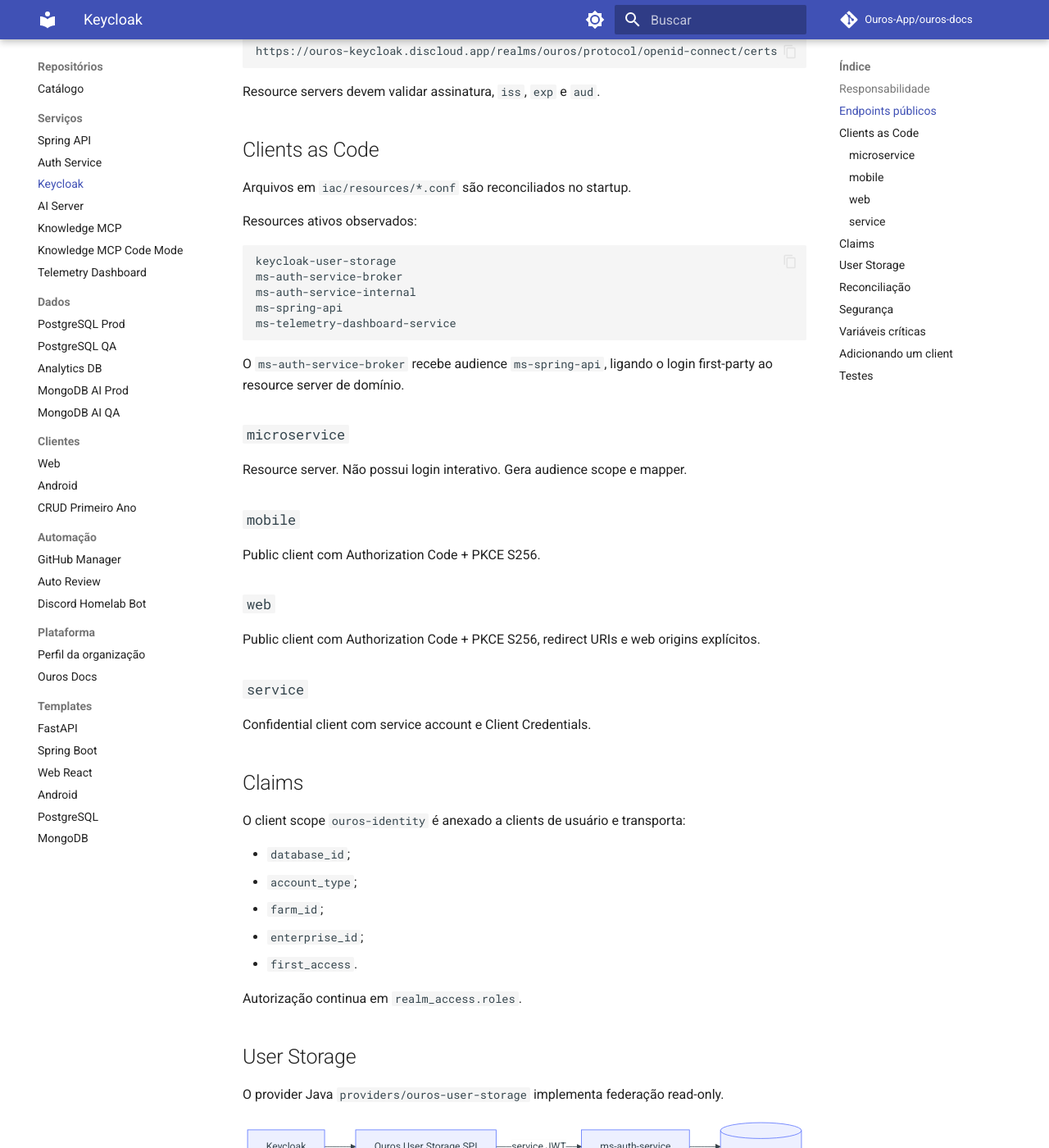
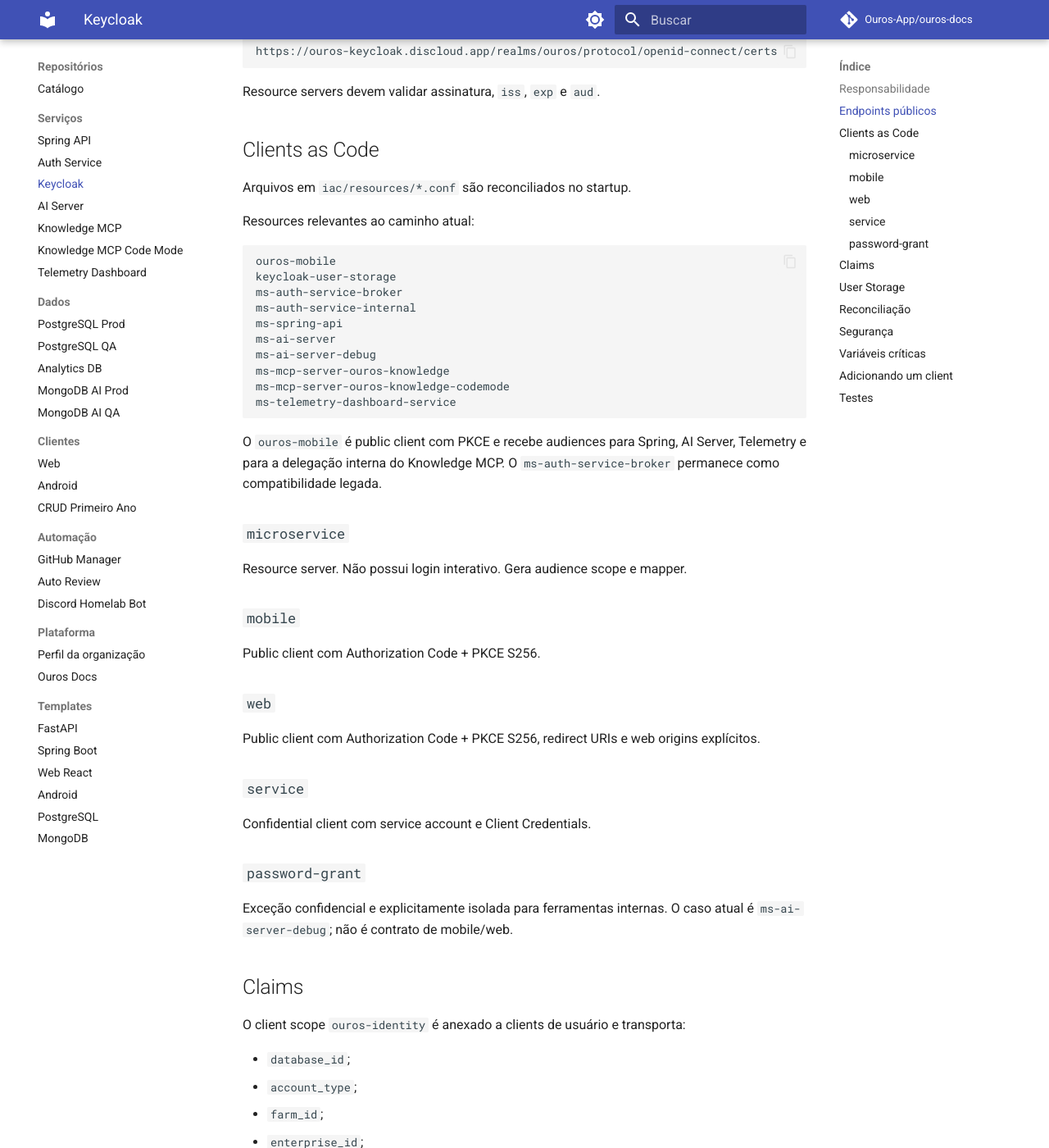
Before and after one commit to Ouros-App/ouros-docs, an MkDocs documentation site: the page built from docs/repositories/services/ouros-keycloak.md, in a window 1280 px wide and 1400 px high, scrolled down 973 px. Shown: the whole window at 82% size. Built offline with MkDocs 1.6.1 and Material for MkDocs 9.7.7, drawn with Linux system fonts in a browser that asks for light colours; comment, search, counter and statistics services are not loaded; some of the changed text lies outside the part shown.

Commit message:
docs: update Keycloak resources and mobile client

````diff
--- a/docs/repositories/services/ouros-keycloak.md
+++ b/docs/repositories/services/ouros-keycloak.md
@@ -43,17 +43,22 @@
 
 Arquivos em `iac/resources/*.conf` são reconciliados no startup.
 
-Resources ativos observados:
+Resources relevantes ao caminho atual:
 
 ```text
+ouros-mobile
 keycloak-user-storage
 ms-auth-service-broker
 ms-auth-service-internal
 ms-spring-api
+ms-ai-server
+ms-ai-server-debug
+ms-mcp-server-ouros-knowledge
+ms-mcp-server-ouros-knowledge-codemode
 ms-telemetry-dashboard-service
 ```
 
-O `ms-auth-service-broker` recebe audience `ms-spring-api`, ligando o login first-party ao resource server de domínio.
+O `ouros-mobile` é public client com PKCE e recebe audiences para Spring, AI Server, Telemetry e para a delegação interna do Knowledge MCP. O `ms-auth-service-broker` permanece como compatibilidade legada.
 
 ### `microservice`
 
@@ -70,6 +75,10 @@
 ### `service`
 
 Confidential client com service account e Client Credentials.
+
+### `password-grant`
+
+Exceção confidencial e explicitamente isolada para ferramentas internas. O caso atual é `ms-ai-server-debug`; não é contrato de mobile/web.
 
 ## Claims
 
@@ -118,7 +127,7 @@
 
 - mobile/web sem client secret;
 - service clients com secret gerado no Keycloak;
-- Direct Access Grants e Implicit Flow desativados nos perfis padrão;
+- Direct Access Grants desativados em mobile/web/resource servers; a exceção de debug é declarada e isolada;
 - PKCE S256 obrigatório para clientes públicos;
 - PostgreSQL do Keycloak fica em VLAN privada;
 - sessão administrativa do reconciliador fica em `/tmp`;
````
